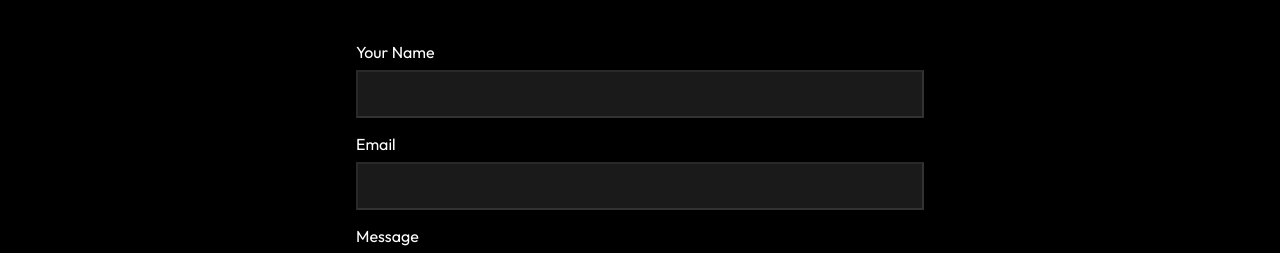
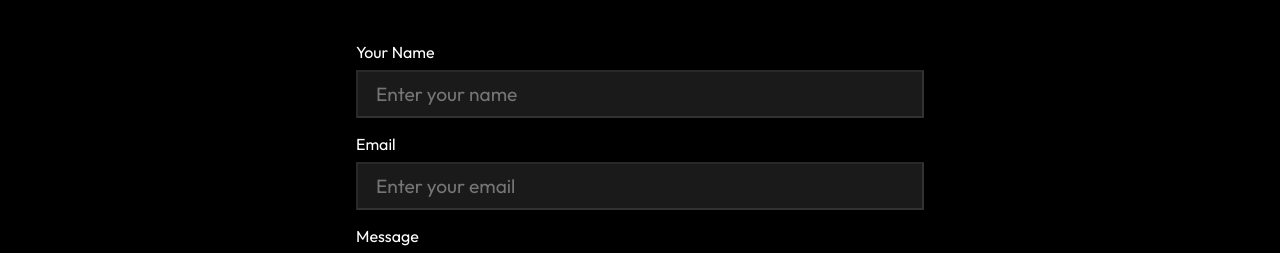
Before and after one commit to kaltrimkodraliu/portfolio, a React (Create React App) app: page /contact in a window 1280 px wide. Shown: the part 502-755 px from the top of the page. Built offline with nearby package versions, Linux system fonts and the light colour scheme.

Commit message:
Last changes

```diff
--- a/src/components/Form.js
+++ b/src/components/Form.js
@@ -7,9 +7,9 @@ const Form = () => {
             <form action="https://formspree.io/f/xvoydgqj"
                 method="POST">
                 <label>Your Name</label>
-                <input type="text" required ></input>
+                <input type="text" required placeholder="Enter your name"></input>
                 <label>Email</label>
-                <input type="email" required name="email"></input>
+                <input type="email" required name="email" placeholder="Enter your email"></input>
                 <label>Message</label>
                 <textarea rows="6" placeholder="Type your message here" name="message"></textarea>
                 <button className="btn" type="submit">Submit</button>
```
